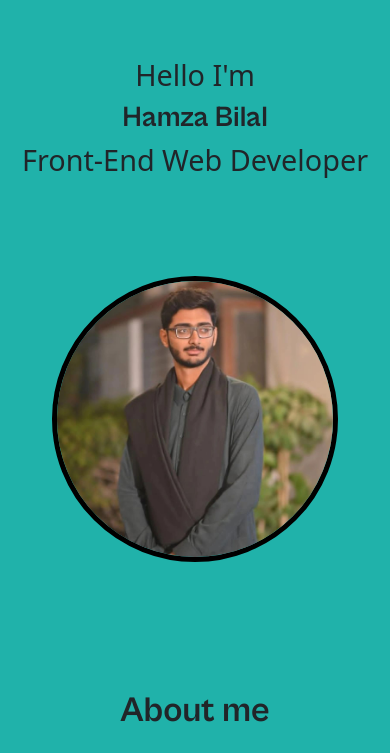
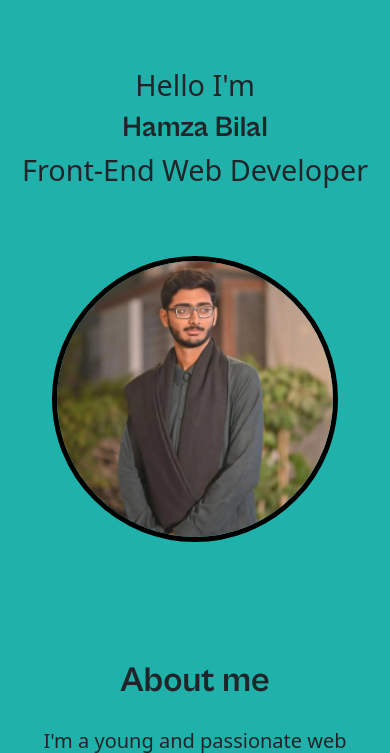
Before and after one commit to Hamza234213/Official-Portfolio, a plain HTML site: page index.html in a window 390 px wide. Shown: the part 68-821 px from the top of the page. Drawn offline with nearby package versions, Linux system fonts and the light colour scheme.

Commit message:
Update index.html

```diff
--- a/index.html
+++ b/index.html
@@ -25,9 +25,24 @@
 
     @media (max-width: 768px) {
       #home {
-        top: 30px;
+        top: 40px;
       }
     }
+
+    .profile-img {
+  max-width: 300px;
+  margin-top: 50px;
+  border-radius: 50%;
+  border: 5px solid black;
+  transition: transform 0.3s ease, box-shadow 0.3s ease;
+}
+
+@media (max-width: 768px) {
+  .profile-img {
+    margin-top: 20px;
+  }
+}
+
   </style>
 </head>
 
@@ -67,7 +82,7 @@
         </div>
       </div>
       <div class="col-md-6 col-12 d-flex justify-content-center align-items-center">
-        <img src="Images/Hamza.jpg" class="img-fluid" style="max-width: 300px; margin-top: 50px; border-radius: 50%; border: 5px solid black; transition: transform 0.3s ease, box-shadow 0.3s ease;">
+        <img src="Images/Hamza.jpg" class="img-fluid profile-img">
       </div>
     </div>
   </div>
```
